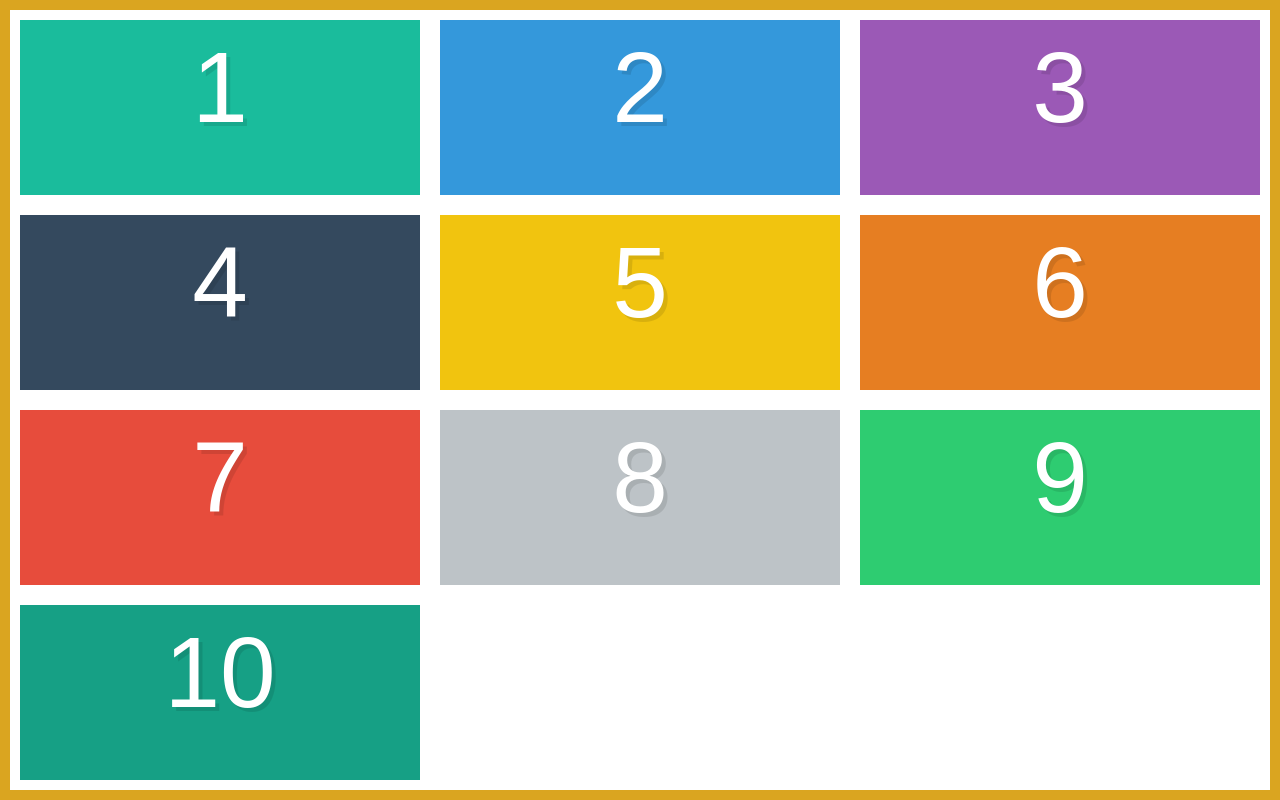
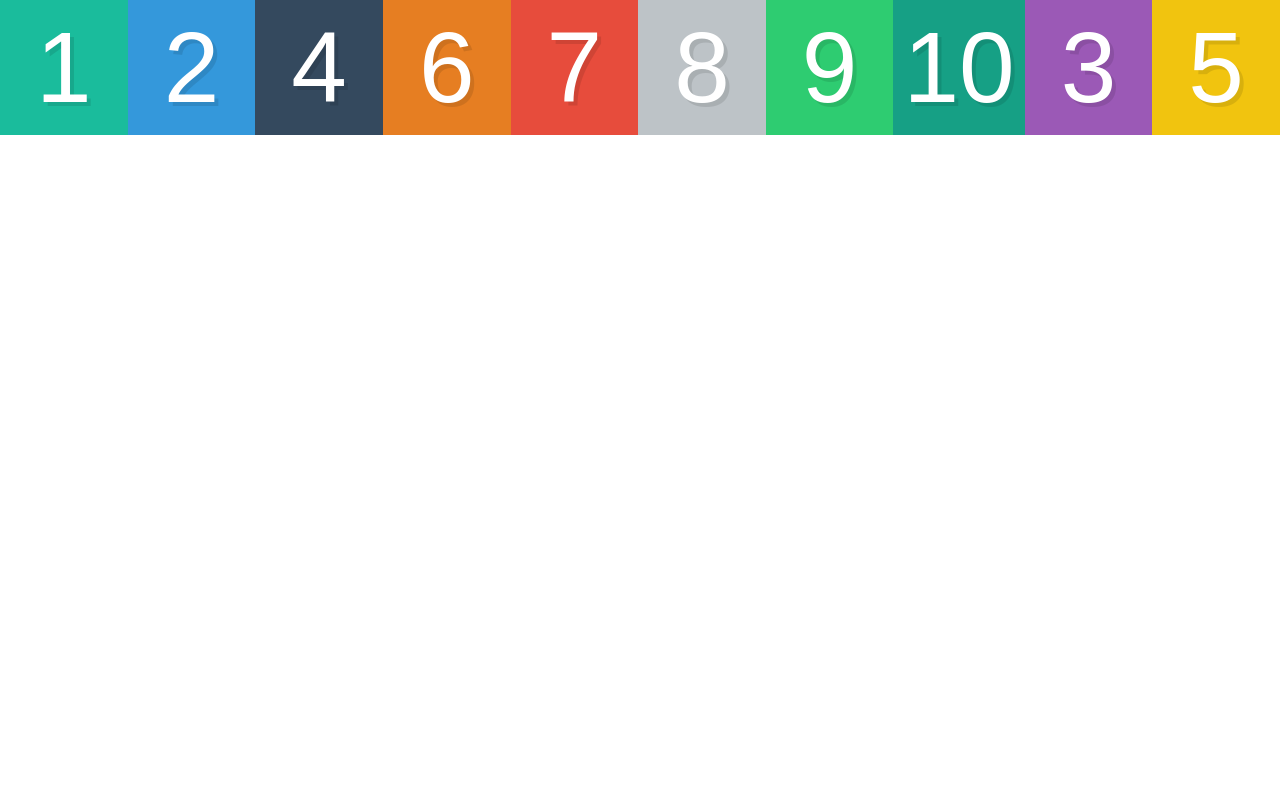
Before and after one commit to robkondrat/flex-direction, a plain HTML site: page index.html in a window 1280 px wide. Drawn offline with Linux system fonts and the light colour scheme.

Commit message:
flexbox ordering

```diff
--- a/style.css
+++ b/style.css
@@ -31,13 +31,16 @@ input[type=reset],input[type=submit]{-webkit-appearance:button;cursor:pointer;}b
 /* We start writing out flexbox here. The above is just page setup */
 .container {
   display:flex;
-  border:10px solid goldenrod;
-  min-height: 100vh;
-  flex-wrap: wrap;
-  flex-direction: row;
 }
 
 .box {
-  width:calc(33.3333% - 20px);
-  margin: 10px;
+  flex:1;
 }
+
+.box3 {
+  order:1;
+}
+
+.box5 {
+  order:2;
+}
```
